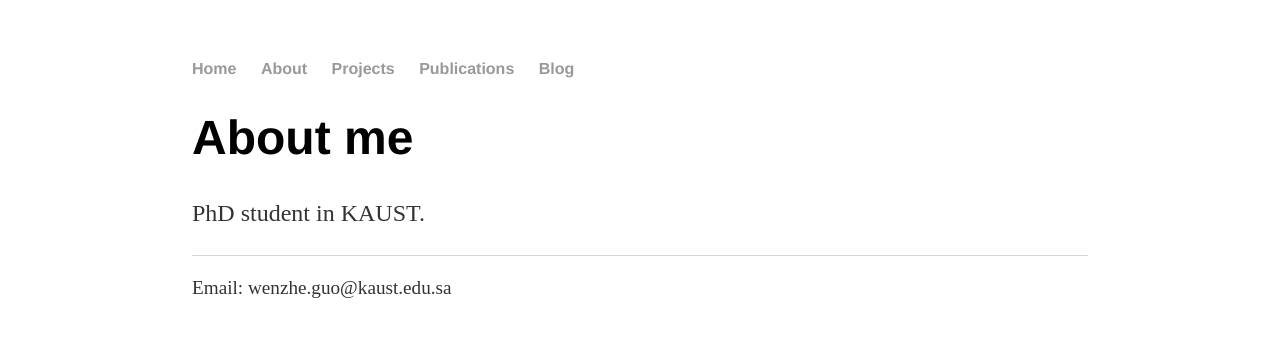
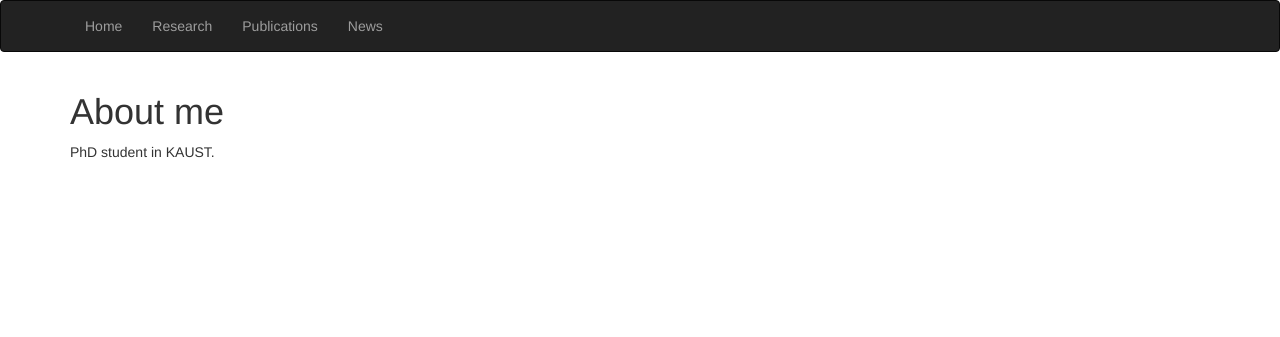
Before and after one commit to Wenzheguo/Wenzheguo.github.io, a Jekyll site: the page built from About/index.html, in a window 1280 px wide. Shown: the top 337 px of the page. Built offline with Jekyll 4.4.1, drawn with Linux system fonts in a browser that asks for light colours.

Commit message:
Update default.html

```diff
--- a/_layouts/default.html
+++ b/_layouts/default.html
@@ -1,27 +1,34 @@
 <!DOCTYPE html>
-	<html>
+<html lang="en">
 <head>
-			<title>{{ page.title }}</title>
-			<!-- link to main stylesheet -->
-			<link rel="stylesheet" type="text/css" href="/css/main.css">
+  <title>{{page.title}}</title>
+  <meta charset="utf-8">
+  <meta name="viewport" content="width=device-width, initial-scale=1">
+  <link rel="stylesheet" href="https://maxcdn.bootstrapcdn.com/bootstrap/3.3.6/css/bootstrap.min.css">
+  <script src="https://ajax.googleapis.com/ajax/libs/jquery/1.12.0/jquery.min.js"></script>
+  <script src="https://maxcdn.bootstrapcdn.com/bootstrap/3.3.6/js/bootstrap.min.js"></script>
+  <link href='https://fonts.googleapis.com/css?family=Oswald:700' rel='stylesheet' type='text/css'>
 </head>
 <body>
-			<nav>
-	    		<ul>
+
+
+<!-- Navigation -->
+    <nav class="navbar navbar-inverse">
+      <div class="container">
+		<ul class="nav navbar-nav">
               <li><a href="/">Home</a></li>
-		        	<li><a href="/About">About</a></li>
-				<li><a href="/Projects">Projects</a></li>
+              <li><a href="/Research">Research</a></li>
               <li><a href="/Publications">Publications</a></li>
-	        		<li><a href="/blog">Blog</a></li>
+              <li><a href="/News">News</a></li>
 		</ul>
+	  </div>
 	</nav>
+
 	<div class="container">
 
 			{{ content }}
 
 	</div><!-- /.container -->
-			<footer>
-				<p>Email: wenzhe.guo@kaust.edu.sa </p>
-			</footer>
 </body>
+
 </html>
```
Lines whose indentation alone changed are shown as unchanged.
